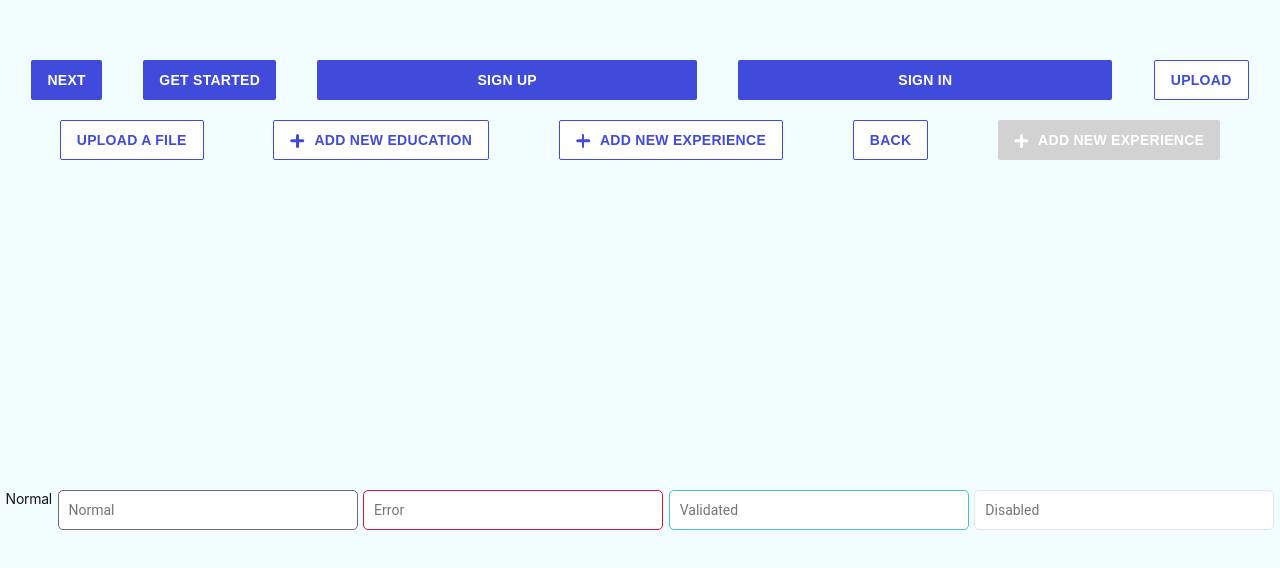
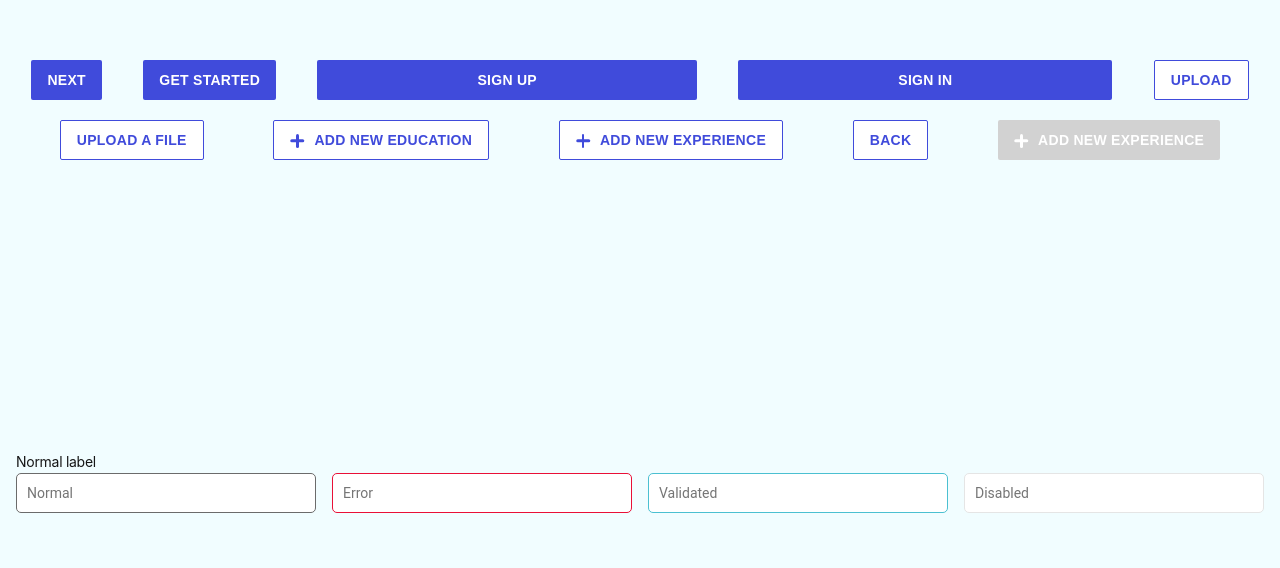
Before and after one commit to justinpchang/ant-client-temp, a React (Create React App) app: page /test in a window 1280 px wide. Shown: the part 510-1078 px from the top of the page. Built offline with nearby package versions, Linux system fonts and the light colour scheme.

Commit message:
Style label

```diff
--- a/src/components/ComponentsLibrary/TextInputs/Label.styles.jsx
+++ b/src/components/ComponentsLibrary/TextInputs/Label.styles.jsx
@@ -2,7 +2,10 @@ import styled from 'styled-components';
 import { COLORS } from '../../../constants';
 
 export const StyledLabel = styled.p`
+  position: absolute;
+  top: -20px;
   margin: 0;
+  margin-bottom: 5px;
   padding: 0;
   font-family: Inter, sans-serif;
   font-style: normal;
--- a/src/components/ComponentsLibrary/TextInputs/TextInput.jsx
+++ b/src/components/ComponentsLibrary/TextInputs/TextInput.jsx
@@ -1,6 +1,6 @@
 import React from 'react';
 
-import { StyledTextInput } from './TextInput.styles';
+import { Container, StyledTextInput } from './TextInput.styles';
 import Label from './Label';
 
 /*
@@ -21,6 +21,9 @@ const TextInput = (props) => {
 
   return (
     <>
+      <Container
+        width={props.width || 300}
+      >
         {props.label && (
           <Label>{props.label}</Label>
         )}
@@ -33,6 +36,7 @@ const TextInput = (props) => {
           error={props.error || false}
           validated={props.validated || false}
         />
+      </Container>
     </>
   );
 };
--- a/src/components/ComponentsLibrary/TextInputs/TextInput.styles.jsx
+++ b/src/components/ComponentsLibrary/TextInputs/TextInput.styles.jsx
@@ -1,10 +1,15 @@
 import styled from 'styled-components';
 import { COLORS } from '../../../constants';
+
+export const Container = styled.div`
+  position: relative;
+  top: -17px;
+  width: ${props => props.width ? props.width : 300}px;
+`;
 
 export const StyledTextInput = styled.input`
   margin: 0;
   padding: 0;
-  display: block;
   width: ${props => props.width ? props.width : 300}px;
   height: ${props => props.height ? props.height : 40}px;
   background: ${COLORS.WHITE};
--- a/src/components/TestingCanvas/TestingCanvas.jsx
+++ b/src/components/TestingCanvas/TestingCanvas.jsx
@@ -46,7 +46,7 @@ const Test = () => {
 
       <div className="testRow">
         {/* implementing text inputs */}
-        <TextInput label="Normal" placeholder="Normal" />
+        <TextInput label="Normal label" placeholder="Normal" />
         <TextInput placeholder="Error" error={true} />
         <TextInput placeholder="Validated" validated={true} />
         <TextInput placeholder="Disabled" disabled={true} />
```
Lines whose indentation alone changed are shown as unchanged.
